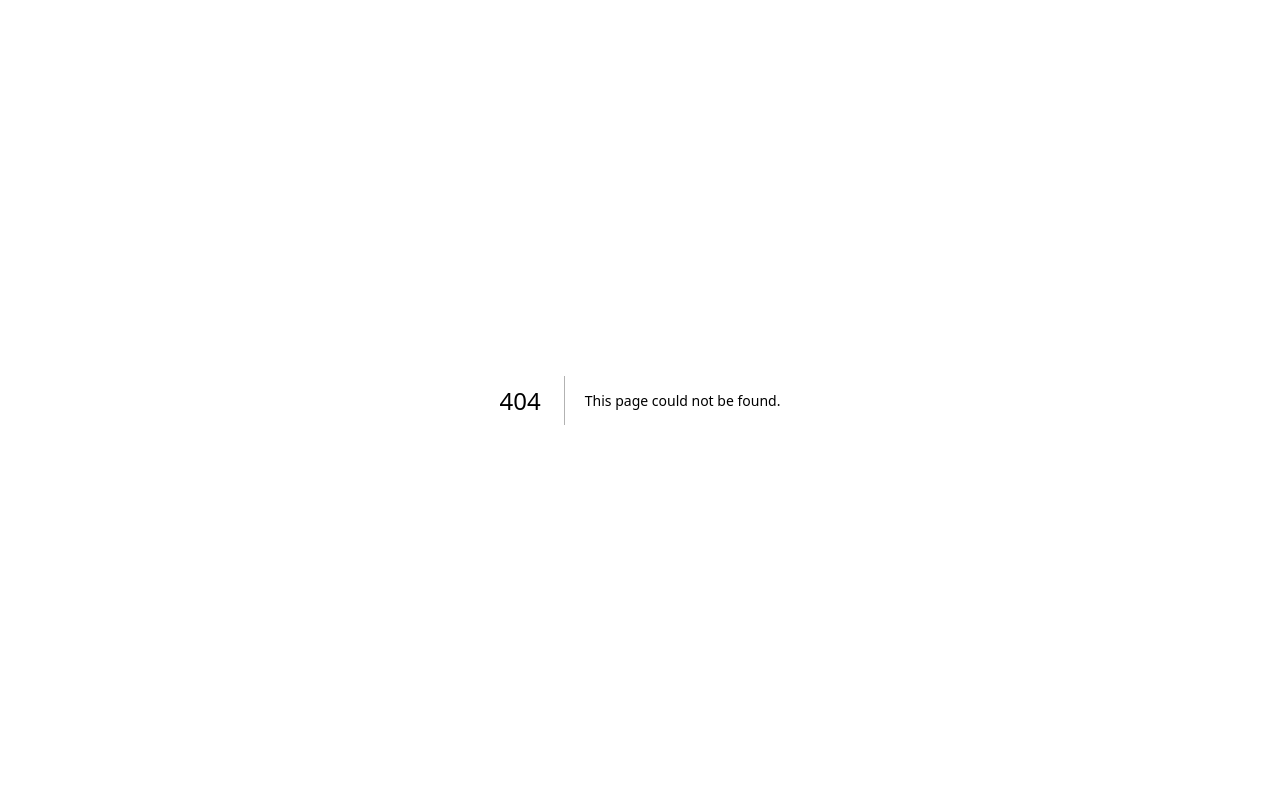
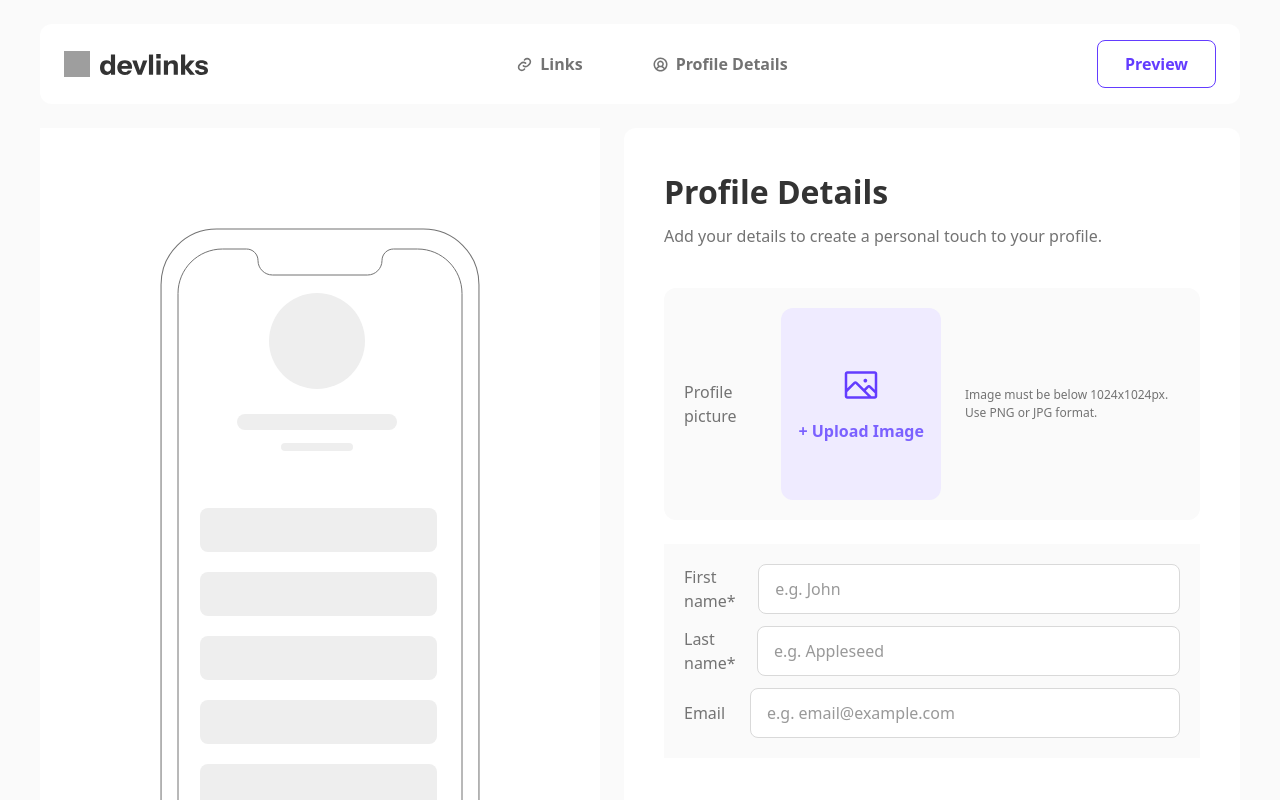
Before and after one commit to iraklitsikhelishvilii/link-sharing-app, a Next.js app: page /Profile-Details in a window 1280 px wide. Before the commit this address had no page. Shown: the top 800 px of the page. Built offline with nearby package versions, Linux system fonts and the light colour scheme; grey boxes are pictures that could not be loaded.

Commit message:
feat(PROFILE-PAGE):created profile page

```diff
--- /dev/null
+++ b/app/(pages)/Links/page.tsx
@@ -0,0 +1,8 @@
+import Main from "@/app/components/__organisms/Main/Main";
+import React from "react";
+
+function page() {
+  return <Main />;
+}
+
+export default page;
--- /dev/null
+++ b/app/(pages)/Profile-Details/page.tsx
@@ -0,0 +1,8 @@
+import ProfileMain from "@/app/components/__organisms/ProfileMain/ProfileMain";
+import React from "react";
+
+function page() {
+  return <ProfileMain />;
+}
+
+export default page;
--- /dev/null
+++ b/app/components/__atoms/CostumizeProfileSectionHeading/CostumizeProfileSectionHeading.tsx
@@ -0,0 +1,14 @@
+import React from "react";
+
+function CostumizeProfileSectionHeading() {
+  return (
+    <div className="w-[100%] flex flex-col gap-[8px] mt-[40px]">
+      <h1 className="text-[32px] text-[#333333] font-bold">Profile Details</h1>
+      <p className="text-[#737373] text-[16px] font-normal">
+        Add your details to create a personal touch to your profile.
+      </p>
+    </div>
+  );
+}
+
+export default CostumizeProfileSectionHeading;
--- a/app/components/__atoms/NavBarBtn/NavBarBtn.tsx
+++ b/app/components/__atoms/NavBarBtn/NavBarBtn.tsx
@@ -1,14 +1,19 @@
 import Image from "next/image";
+import Link from "next/link";
 import React from "react";
 
 interface NavBarBtn {
   src: string;
   p: string;
+  link: string;
 }
 
-function NavBarBtn({ src, p }: NavBarBtn) {
+function NavBarBtn({ src, p, link }: NavBarBtn) {
   return (
-    <button className="flex items-center justify-center gap-[8px] rounded-[8px] px-[27px] py-[11px] cursor-pointer">
+    <Link
+      href={link}
+      className="flex items-center justify-center gap-[8px] rounded-[8px] px-[27px] py-[11px] cursor-pointer"
+    >
       <Image
         className="h-[15px] w-[15px]"
         src={src}
@@ -17,7 +22,7 @@ function NavBarBtn({ src, p }: NavBarBtn) {
         height={500}
       />
       <p className="text-[16px] text-[#737373] font-semibold">{p}</p>
-    </button>
+    </Link>
   );
 }
 
--- /dev/null
+++ b/app/components/__molecules/CostumizeProfileSection/CostumizeProfileSection.tsx
@@ -0,0 +1,133 @@
+"use client";
+import React, { useRef, useState } from "react";
+import CostumizeProfileSectionHeading from "../../__atoms/CostumizeProfileSectionHeading/CostumizeProfileSectionHeading";
+import PhotoIcon from "../../../common/images/photoIcon.svg";
+import Image from "next/image";
+import ProfileSectionInputDiv from "../ProfileSectionInputDiv/ProfileSectionInputDiv";
+
+function CostumizeProfileSection() {
+  const [firstname, setFirstname] = useState("");
+  const [lastname, setLastname] = useState("");
+  const [email, setEmail] = useState("");
+  const [image, setImage] = useState<string>("");
+  const [users, setUsers] = useState<
+    { firstname: string; lastname: string; email: string; image: string }[]
+  >([]);
+
+  const fileInputRef = useRef<HTMLInputElement>(null);
+
+  const handleFileChange = (e: React.ChangeEvent<HTMLInputElement>) => {
+    if (e.target.files && e.target.files.length > 0) {
+      const fileURL = URL.createObjectURL(e.target.files[0]);
+      setImage(fileURL);
+    }
+  };
+
+  const triggerFileInput = () => {
+    fileInputRef.current?.click();
+  };
+
+  const handleSave = () => {
+    if (!firstname || !lastname || !email || !image) return;
+
+    const newUser = { firstname, lastname, email, image };
+    setUsers((prev) => [...prev, newUser]);
+
+    setFirstname("");
+    setLastname("");
+    setEmail("");
+    setImage("");
+    if (fileInputRef.current) fileInputRef.current.value = "";
+
+    console.log("User List:", users);
+  };
+
+  return (
+    <div className="w-[100%] max-w-[808px] bg-[#fff] rounded-[12px] flex-col px-[40px] flex items-end">
+      <CostumizeProfileSectionHeading />
+      <div className="bg-[#FAFAFA] w-[100%] flex rounded-[12px] p-[20px] mt-[40px] items-center justify-between">
+        <p className="text-[#737373] text-[16px] font-normal">
+          Profile picture
+        </p>
+        <div className="flex items-center gap-[24px]">
+          <div
+            onClick={triggerFileInput}
+            className="flex flex-col justify-center items-center cursor-pointer w-[192px] h-[192px] bg-[#EFEBFF] gap-[8px] rounded-[12px] hover:opacity-80 transition"
+          >
+            {image ? (
+              <Image
+                src={image}
+                alt="profileImage"
+                width={100}
+                height={100}
+                className="w-[100%] h-[100%]"
+              />
+            ) : (
+              <div className="w-[100%] items-center flex flex-col gap-[14px]">
+                <Image
+                  src={PhotoIcon}
+                  alt="Upload"
+                  className="w-[40px] h-[40px]"
+                />
+                <span className="text-[#7B61FF] text-[16px] font-semibold">
+                  + Upload Image
+                </span>
+              </div>
+            )}
+          </div>
+          <input
+            ref={fileInputRef}
+            type="file"
+            className="hidden"
+            onChange={handleFileChange}
+          />
+          <p className="text-[#737373] text-[12px] font-normal max-w-[215px] w-[100%]">
+            Image must be below 1024x1024px. Use PNG or JPG format.
+          </p>
+        </div>
+      </div>
+
+      <form
+        className="bg-[#FAFAFA] w-[100%] flex flex-col p-[20px] mt-[24px] gap-[12px]"
+        onSubmit={(e) => e.preventDefault()}
+      >
+        <ProfileSectionInputDiv
+          lable="First name*"
+          htmlFor="Firstname"
+          id="Firstname"
+          placeholder="e.g. John"
+          type="text"
+          value={firstname}
+          onChange={(e) => setFirstname(e.target.value)}
+        />
+        <ProfileSectionInputDiv
+          lable="Last name*"
+          htmlFor="Lastname"
+          id="Lastname"
+          placeholder="e.g. Appleseed"
+          type="text"
+          value={lastname}
+          onChange={(e) => setLastname(e.target.value)}
+        />
+        <ProfileSectionInputDiv
+          lable="Email"
+          htmlFor="Email"
+          id="Email"
+          placeholder="e.g. email@example.com"
+          type="email"
+          value={email}
+          onChange={(e) => setEmail(e.target.value)}
+        />
+      </form>
+
+      <button
+        onClick={handleSave}
+        className="bg-[#633CFF] px-[27px] py-[11px] text-[#FFFFFF] flex text-[16px] font-semibold rounded-[8px] cursor-pointer mt-[140px] max-w-[91px]"
+      >
+        save
+      </button>
+    </div>
+  );
+}
+
+export default CostumizeProfileSection;
--- a/app/components/__molecules/Header/Header.tsx
+++ b/app/components/__molecules/Header/Header.tsx
@@ -8,8 +8,12 @@ function Header() {
     <div className="max-w-[1440px] w-[100%] bg-[#fff] py-[16px] px-[24px] rounded-[12px] flex items-center justify-between">
       <HeaderLogo />
       <div className="flex gap-[16px]">
-        <NavBarBtn src={linkImg} p="Links" />
-        <NavBarBtn src={profileIcon} p="Profile Details" />
+        <NavBarBtn link="/Links" src={linkImg} p="Links" />
+        <NavBarBtn
+          link="/Profile-Details"
+          src={profileIcon}
+          p="Profile Details"
+        />
       </div>
       <button className="px-[27px] py-[11px] text-[#633CFF] text-[16px] font-semibold cursor-pointer border-[1px] border-solid border-[#633CFF] rounded-[8px]">
         Preview
--- /dev/null
+++ b/app/components/__molecules/ProfileSectionInputDiv/ProfileSectionInputDiv.tsx
@@ -0,0 +1,41 @@
+import React from "react";
+
+interface ProfileSectionInputDivInterface {
+  lable: string;
+  htmlFor: string;
+  id: string;
+  placeholder: string;
+  type: string;
+  value: string;
+  onChange: (e: React.ChangeEvent<HTMLInputElement>) => void;
+}
+function ProfileSectionInputDiv({
+  lable,
+  htmlFor,
+  id,
+  placeholder,
+  type,
+  value,
+  onChange,
+}: ProfileSectionInputDivInterface) {
+  return (
+    <div className="flex justify-between items-center">
+      <label
+        className="text-[16px] text-[#737373] font-normal cursor-pointer"
+        htmlFor={htmlFor}
+      >
+        {lable}
+      </label>
+      <input
+        onChange={onChange}
+        value={value}
+        placeholder={placeholder}
+        className="text-[#333333] text-[16px] font-normal w-[100%] max-w-[430px] py-[12px] px-[16px] border-[1px] border-solid border-[#D9D9D9] rounded-[8px] bg-[#fff] outline-none items-center justify-center  hover:border-[#633CFF] focus-within:border-[#633CFF] cursor-pointer transition-colors hover:shadow-[0_0_10px_rgba(99,60,255,0.5)] focus-within:shadow-[0_0_10px_rgba(99,60,255,0.5)]"
+        type={type}
+        id={id}
+      />
+    </div>
+  );
+}
+
+export default ProfileSectionInputDiv;
--- /dev/null
+++ b/app/components/__organisms/ProfileMain/ProfileMain.tsx
@@ -0,0 +1,19 @@
+import React from "react";
+import Header from "../../__molecules/Header/Header";
+import MobileContainer from "../MobileContainer/MobileContainer";
+import CoustumizeSection from "../CostumizeSection/CoustumizeSection";
+import CostumizeProfileSection from "../../__molecules/CostumizeProfileSection/CostumizeProfileSection";
+
+function ProfileMain() {
+  return (
+    <div className="bg-[#FAFAFA]  w-[100%] flex flex-col py-[24px] px-[40px]">
+      <Header />
+      <div className="flex mt-[24px] gap-[24px] ">
+        <MobileContainer />
+        <CostumizeProfileSection />
+      </div>
+    </div>
+  );
+}
+
+export default ProfileMain;
--- a/app/page.tsx
+++ b/app/page.tsx
@@ -1,5 +1,10 @@
-import Main from "./components/__organisms/Main/Main";
+import Link from "next/link";
 
 export default function Home() {
-  return <Main />;
+  return (
+    <div className="w-[100%] flex gap-[20px]">
+      <Link href={"/Links"}>Links</Link>
+      <Link href={"/Profile-Details"}>Profile-Details</Link>
+    </div>
+  );
 }
```
Also changed, not shown: app/common/images/photoIcon.svg (added).
